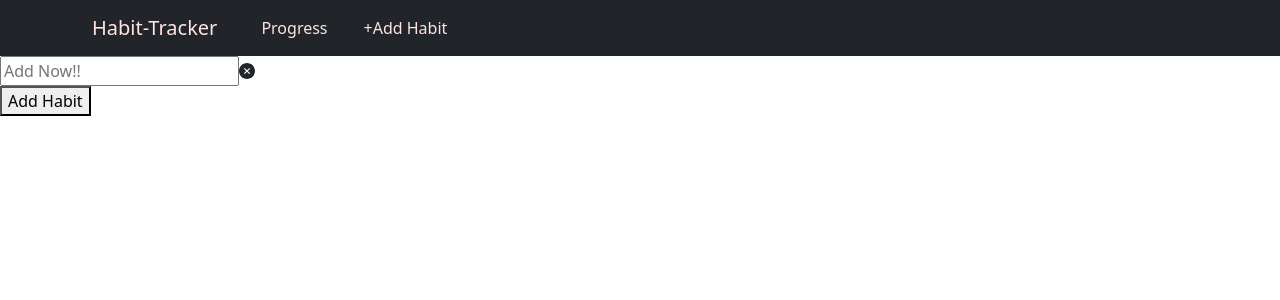
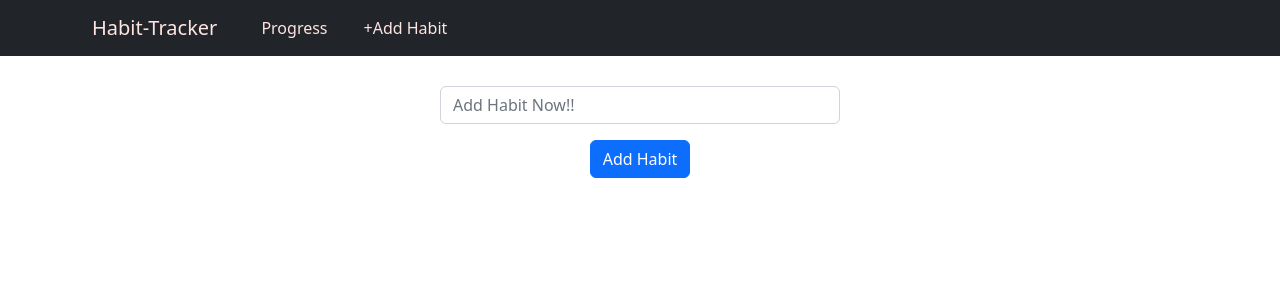
Before and after one commit to Shah-Sachidanand/Habit_Tracker, a React (Create React App) app: page / in a window 1280 px wide. Shown: the top 300 px of the page. Built offline with nearby package versions, Linux system fonts and the light colour scheme.

Commit message:
CSS Added

```diff
--- a/package.json
+++ b/package.json
@@ -6,7 +6,6 @@
     "@testing-library/jest-dom": "^5.16.4",
     "@testing-library/react": "^13.3.0",
     "@testing-library/user-event": "^13.5.0",
-    "antd": "^4.21.7",
     "bootstrap": "^5.2.0",
     "react": "^18.2.0",
     "react-bootstrap": "^2.4.0",
--- /dev/null
+++ b/src/CSS/habit.css
@@ -0,0 +1,5 @@
+.rbtn{
+    align-items: flex-end;
+    margin-left: 188px;
+    margin-top: -75px;
+}
--- a/src/components/Habit.js
+++ b/src/components/Habit.js
@@ -1,10 +1,8 @@
-import Button from "antd/lib/button";
-import { Row } from "react-bootstrap";
-import Statistic from "antd/lib/statistic";
-import Col from "react-bootstrap/Col";
-import Card from "antd/lib/card";
 import {useNavigate} from 'react-router-dom';
-
+import Button from 'react-bootstrap/Button';
+import Card from 'react-bootstrap/Card';
+import Row from 'react-bootstrap/Row';
+import '../CSS/habit.css'
 
 
 function Habit(props) {
@@ -18,45 +16,46 @@ function Habit(props) {
   const redirect = () => {
     navigate('/progress')
   };
+  const style ={
+  display: 'flex',
+  flexDirection: 'row',
+  flexWrap: 'wrap',
+  justifyContent: 'baseline',
+  width: '18rem', height:'10rem',
+  marginTop:'30px',
+  marginLeft:'30px'
+}
 
-  // generate cards for all the habits added..
+  // Generate cards for all the habits added..
   return (
-    <div className='habit-container'>
-      <div className='site-card-wrapper'>
+      <div id='container'>
         <Row>
           {habits &&
-            habits.map((habit, index) => {
-              return (
-                <Col  style={{margin:'10px'}} key={index}>
-                  <Card
-                    title={habit.title}
-                    bordered={false}
-                    extra={
-                      <Button danger onClick={(e) => handleDelete(habit)}>
+          habits.map((habit, index) => {
+            return(
+              <Card style={style}>
+                <Card.Body>
+                  <Card.Title>
+                    {habit.title}-
+                    <Button className='rbtn' variant="outline-danger" size="sm" onClick={(e) => handleDelete(habit)}>
                         Remove
                       </Button>
-                    }
-                    style={{ width: 300 }}
-                    hoverable={true}
-                  >
-                    <Statistic
-                      title='Streak'
-                      value={habit.streak}
-                      suffix='/ 7'
-                    />
+                  </Card.Title>
+                  <Card.Text>
+                    <span>Streak-</span>
+                    {habit.streak}/7
+                  </Card.Text>
                     <div align='middle'>
-                      <Button onClick={redirect} type='link'>
+                      <Button  variant="info" onClick={redirect}>
                         Check Progress
                       </Button>
                     </div>
-                  </Card>
-                </Col>
-              );
-            })}
+                </Card.Body>
+              </Card>
+            )
+          })}
         </Row>
-      </div>
-    </div>
-  );
-}
+        </div>
+  )}
 
 export default Habit;
--- a/src/components/Main.js
+++ b/src/components/Main.js
@@ -1,10 +1,9 @@
 import React, { useState } from 'react';
-import { Form, Input, Row, Col } from 'antd';
-import { Button } from 'antd';
 import { addHabit, deleteHabit } from '../actions/Habits';
 import { connect } from 'react-redux';
+import Form from 'react-bootstrap/Form';
+import Button from 'react-bootstrap/esm/Button';
 import Habit from './Habit';
-import { openNotify, layout, tailLayout } from '../helper';
 function Main(props) {
   //input the habit title
   const [title, setTitle] = useState('');
@@ -25,67 +24,38 @@ function Main(props) {
     );
 
     setTitle('');
-    openNotify(
-      'success',
-      'Habit Added',
-      'You Successfully added habit. Now track your habit!!'
-    );
   };
 
   //to dispatch action to delete habit
   const handleDelete = (habit) => {
     console.log('delete', habit);
     props.dispatch(deleteHabit(habit));
-
-    openNotify('error', 'Habit Removed', 'You have Successfully deleted habit!!');
   };
+  const style ={
+    margin:'30px',
+    height:'10px',
+    width:'400px',
+    marginBottom:'100px'
+  }
 
   // render input and add button along with display all cards=habit added
   return (
-    <Row justify='space-around' align='middle'>
-      <Col span={12}>
-        <div className='input-container'>
-          <Form
-            {...layout}
-            name='basic'
-            initialValues={{
-              remember: true,
-            }}
-            onFinish={handleaddHabit}
-          >
-            <Form.Item
-              name='habit'
-              rules={[
-                {
-                  required: true,
-                  message: 'Please input your Habit!',
-                },
-              ]}
-            >
-              <Input
-                onChange={handleAddChange}
-                allowClear
-                placeholder='Add Now!!'
-              />
-            </Form.Item>
-
-            <Form.Item {...tailLayout}>
-              <Button type='primary' htmlType='submit' size='large'>
-                Add Habit
-              </Button>
-            </Form.Item>
+    <div>
+    <div justify='space-around' align='middle'>
+    <Form style={style} onSubmit={handleaddHabit}>
+    <Form.Group className="mb-3">
+        <Form.Control type='text' required onChange={handleAddChange} placeholder='Add Habit Now!!'/>
+      </Form.Group>
+      <Button type='submit'>Add Habit</Button>
       </Form>
     </div>
-
    <Habit
    habits={props.state.habits}
-          notify={openNotify}
    handleDelete={handleDelete}
    history={props.history}
  />
-      </Col>
-    </Row>
-  );
+ </div>
+  )
 }
 function mapStateToProps(state) {
   return {
--- a/src/components/Tracker.js
+++ b/src/components/Tracker.js
@@ -1,7 +1,6 @@
 import { Row, Col, Table, Select } from 'antd';
 import { connect } from 'react-redux';
 import { updateStatus } from '../actions/Habits';
-import { openNotify } from '../helper';
 function Tracker(props) {
   // display previous 6 dates and month
   const { Option } = Select;
@@ -17,11 +16,6 @@ function Tracker(props) {
     var arr = value.split('-');
 
     props.dispatch(updateStatus(arr));
-    openNotify(
-      'success',
-      'Status update',
-      'You Successfully updated status of habit!!'
-    );
   };
 
   // columns- habit title and 7 days status. configuration to pass to render table..(ant design)
--- a/src/helper/index.js
+++ /dev/null
@@ -1,46 +0,0 @@
-// contains all utility methods...
-import { notification } from 'antd';
-
-// styling for carousel
-export const contentStyle = {
-  height: '360px',
-  color: '#fff',
-  lineHeight: '160px',
-  textAlign: 'center',
-  background:
-    'url(https://images.unsplash.com/photo-1542596081-6d3eaca5240c?ixid=MXwxMjA3fDB8MHxwaG90by1wYWdlfHx8fGVufDB8fHw%3D&ixlib=rb-1.2.1&auto=format&fit=crop&w=1350&q=80)',
-};
-
-export const contentStyle2 = {
-  height: '360px',
-
-  color: '#fff',
-  lineHeight: '160px',
-  textAlign: 'center',
-  background:
-    'url(https://images.unsplash.com/photo-1506784983877-45594efa4cbe?ixid=MXwxMjA3fDB8MHxwaG90by1wYWdlfHx8fGVufDB8fHw%3D&ixlib=rb-1.2.1&auto=format&fit=crop&w=1348&q=80)',
-  backgroundRepeat: 'no',
-  backgroundSize: 'cover',
-};
-
-//display notification
-export const openNotify = (type, desc, message) => {
-  notification[type]({
-    message: desc,
-    description: message,
-  });
-};
-
-//alignment of form input box and add button
-export const layout = {
-  wrapperCol: {
-    span: 18,
-    offset: 2,
-  },
-};
-export const tailLayout = {
-  wrapperCol: {
-    offset: 9,
-    span: 4,
-  },
-};
```
Lines whose indentation alone changed are shown as unchanged.
